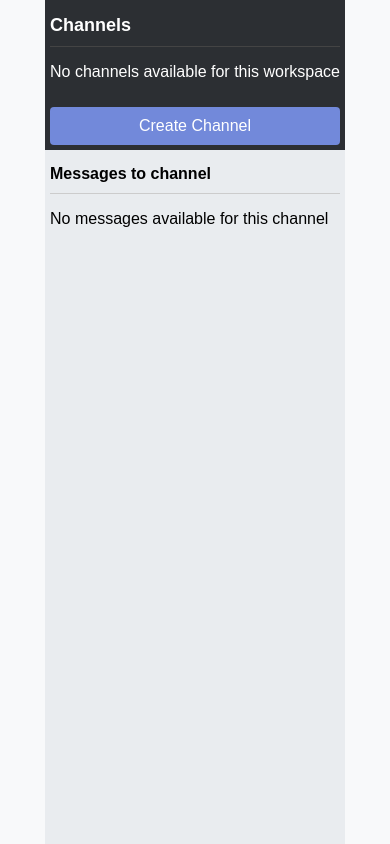
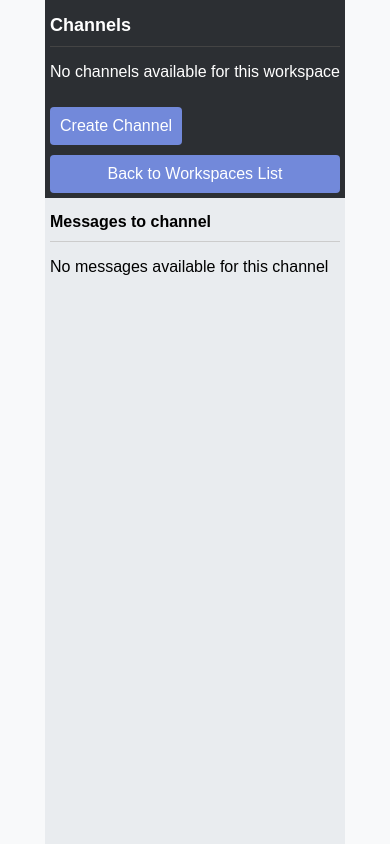
Before and after one commit to aflores852023/TrabajoFinal, a React (Vite) app: page /Workspaces/1/1 in a window 390 px wide. Built offline with nearby package versions, Linux system fonts and the light colour scheme.

Commit message:
boton back y estilo

```diff
--- a/src/Pages/style.css
+++ b/src/Pages/style.css
@@ -89,15 +89,19 @@ body {
   box-sizing: border-box;
 }
 
-  .channels {
+.channels-container {
+  display: flex;
+  flex-direction: column;
   width: 250px;
   background-color: #2c2f33;
   color: white;
   padding: 10px;
   box-sizing: border-box;
-    display: flex;
-    flex-direction: column;
-    overflow-y: auto;  /* Permitir el desplazamiento */
+  overflow-y: auto;
+}
+
+.channels {
+  flex-grow: 1;
 }
 
 .channels h2 {
@@ -111,7 +115,6 @@ body {
   list-style: none;
   padding: 0;
   margin: 0;
-    flex-grow: 1;
 }
 
 .channels li {
@@ -227,6 +230,26 @@ body {
   font-style: italic;
 }
 
+.back-button {
+  background-color: #7289da;
+  color: white;
+  border: none;
+  border-radius: 4px;
+  padding: 10px 20px;
+  cursor: pointer;
+  font-size: 16px;
+  margin-top: 10px;
+  transition: background-color 0.2s;
+}
+
+.back-button:hover {
+  background-color: #5a6fb5;
+}
+
+.channels-container .back-button {
+  align-self: center; /* Centrará el botón dentro del contenedor de canales */
+}
+
 /* Media Queries para Responsividad */
 @media (max-width: 768px) {
   .home {
@@ -255,7 +278,7 @@ body {
     flex-direction: column;
   }
 
-    .channels {
+  .channels-container {
     width: 100%;
     padding: 5px;
   }
@@ -274,6 +297,10 @@ body {
 
   .messages li {
     padding: 8px;
+  }
+
+  .back-button {
+    width: 100%;
   }
 }
 
--- a/src/components/SlackChannels.jsx
+++ b/src/components/SlackChannels.jsx
@@ -1,13 +1,14 @@
 import '../Pages/style.css';
 import React, { useState } from 'react';
-import { Link } from 'react-router-dom';
+
 import { addChannel } from '../helpers/channels'; // Importa la función para agregar canales
-
+import { useNavigate } from 'react-router-dom';
 
 const SlackChannels = ({ channels, onChannelSelect }) => {
   const [isCreatingChannel, setIsCreatingChannel] = useState(false);
   const [newChannelName, setNewChannelName] = useState('');
   const [localChannels, setLocalChannels] = useState(channels); // Usa un estado local para los canales
+  const navigate = useNavigate();
 
   const handleCreateChannelClick = () => {
     setIsCreatingChannel(true);
@@ -30,7 +31,12 @@ const SlackChannels = ({ channels, onChannelSelect }) => {
     setNewChannelName('');
   };
 
+  const handleBackClick = () => {
+    navigate('/');
+  };
+
   return (
+    <div className="channels-container">
       <div className="channels">
         <h2>Channels</h2>
         {localChannels.length > 0 ? (
@@ -59,6 +65,10 @@ const SlackChannels = ({ channels, onChannelSelect }) => {
           </div>
         )}
       </div>
+      <button className="back-button" onClick={handleBackClick}>
+        Back to Workspaces List
+      </button>
+    </div>
   );
 };
 
--- a/src/components/SlackWorkspaces.jsx
+++ b/src/components/SlackWorkspaces.jsx
@@ -7,11 +7,11 @@ const SlackWorkspaces = ({ workspace }) => {
 
 
   return (
-    <div className='home-List-Workspaces'>
+    <div className='workspaces-list'>
       <span>{name}</span>
     {/*   <Link to={'/WorkspacesDetails/' + id}> */}
     <Link to={`/Workspaces/${id}/${id}`}>
-        <button className='home-List-Workspaces button'>Open</button>
+        <button className='workspaces-list li'>Open</button>
       </Link>
     </div>
   );
--- a/src/data/data.js
+++ b/src/data/data.js
@@ -11,7 +11,7 @@ export const users = [
 
   export const workspaces = [
     { id: 1, name: 'Workspace 1', members: [1, 2, 3] },
-    { id: 2, name: 'Workspace 1', members: [2, 3, 4] },
+    { id: 2, name: 'Workspace 2', members: [2, 3, 4] },
     { id: 3, name: 'Workspace 3', members: [2, 3, 4] },
   ];
 
--- a/src/helpers/channels.js
+++ b/src/helpers/channels.js
@@ -1,16 +1,22 @@
-import { channels } from "../data/data";
-export const getChannelsDetailsForId = (id) => {
-    return channels.filter(channel => Number(channel.id) === Number(id));
-}
 
 
-// Función para obtener los canales de un workspace específico
+/**
+ * Recupera los canales asociados a un ID de espacio de trabajo determinado del almacenamiento local.
+ *
+ * @param {number} workspaceId - El ID del espacio de trabajo.
+ * @return {Array} Un arreglo de objetos de canal que pertenecen al ID de espacio de trabajo especificado.
+ */
 export const getChannelsForWorkspace = (workspaceId) => {
     const channels = JSON.parse(localStorage.getItem('channels')) || [];
     return channels.filter(channel => channel.workspaceId === workspaceId);
   };
 
-
+/**
+ * Agrega un canal a la lista de canales almacenados en el almacenamiento local del navegador.
+ *
+ * @param {Object} canal - El objeto de canal a agregar.
+ * @return {void} Esta función no devuelve nada.
+ */
 export const addChannel = (channel) => {
     const channels = JSON.parse(localStorage.getItem('channels')) || [];
     channels.push(channel);
```
Also changed, not shown: src/Pages/WorkspacesDetails.jsx (+7 -1 lines). Lines whose indentation alone changed are shown as unchanged.
